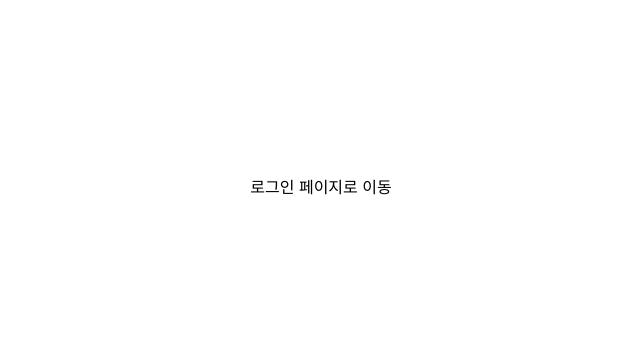
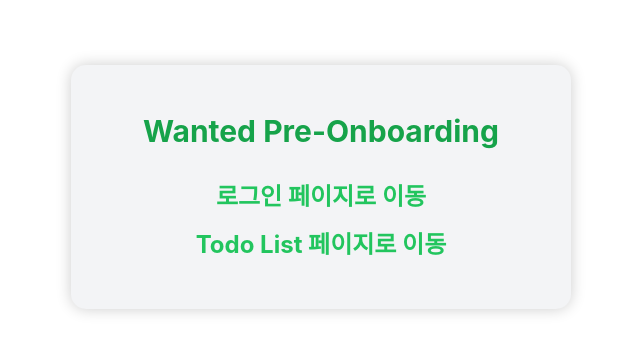
Before and after one commit to ijaesin/wanted-pre-onboarding-frontend, a React (Create React App) app: page / in a window 1280 px wide. Shown: the part 213-566 px from the top of the page, without its empty margins (319-959 px from the left). Built offline with nearby package versions, Linux system fonts and the light colour scheme.

Commit message:
todo 페이지 생성, 메인 페이지 스타일 추가

```diff
--- a/src/App.tsx
+++ b/src/App.tsx
@@ -2,8 +2,9 @@
 import "./App.css";
 import { Routes, Route } from "react-router-dom";
 import MainPage from "./pages/MainPage";
-import SigninPage from "./pages/SigninPage";
-import SignupPage from "./pages/SignupPage";
+import SigninPage from "./pages/auth/SigninPage";
+import SignupPage from "./pages/auth/SignupPage";
+import TodoPage from "./pages/todo/TodoPage";
 
 function App() {
   return (
@@ -12,6 +13,7 @@
         <Route path="/" element={<MainPage />} />
         <Route path="/signin" element={<SigninPage />} />
         <Route path="/signup" element={<SignupPage />} />
+        <Route path="/todo" element={<TodoPage />} />
       </Routes>
     </div>
   );
--- a/src/components/auth/AuthTemplate.tsx
+++ b/src/components/auth/AuthTemplate.tsx
@@ -1,6 +1,7 @@
 import React, { useEffect } from "react";
 import { useNavigate } from "react-router-dom";
 import getToken from "../../lib/auth/getToken";
+import Logo from "../common/Logo";
 
 interface AuthTemplateProps {
   children: React.ReactNode;
@@ -17,9 +18,7 @@
 
   return (
     <div className="w-[500px] bg-gray-100 rounded-[15px] shadow-[0_0_15px_rgba(0,0,0,0.2)] py-12 px-10">
-      <div className="mb-8 text-3xl font-bold text-center text-green-600">
-        Wanted Pre-Onboarding
-      </div>
+      <Logo />
       {children}
     </div>
   );
--- a/src/components/auth/LoginForm.tsx
+++ b/src/components/auth/LoginForm.tsx
@@ -4,7 +4,7 @@
 import { signIn } from "../../api/auth/auth";
 import Error from "./Error";
 import { useNavigate } from "react-router-dom";
-import validate from "../validation/validation";
+import validate from "../../lib/validation/validation";
 
 export default function LoginForm() {
   const [email, setEmail] = useState("");
--- a/src/components/auth/RegisterForm.tsx
+++ b/src/components/auth/RegisterForm.tsx
@@ -4,7 +4,7 @@
 import { signUp } from "../../api/auth/auth";
 import Error from "./Error";
 import { useNavigate } from "react-router-dom";
-import validate from "../validation/validation";
+import validate from "../../lib/validation/validation";
 
 export default function RegisterForm() {
   const [email, setEmail] = useState("");
--- /dev/null
+++ b/src/components/common/Logo.tsx
@@ -0,0 +1,7 @@
+export default function Logo() {
+  return (
+    <div className="mb-8 text-3xl font-bold text-center text-green-600">
+      Wanted Pre-Onboarding
+    </div>
+  );
+}
--- a/src/pages/MainPage.tsx
+++ b/src/pages/MainPage.tsx
@@ -1,9 +1,22 @@
 import { Link } from "react-router-dom";
+import Logo from "../components/common/Logo";
 
 export default function MainPage() {
   return (
-    <div>
-      <Link to="/signin">로그인 페이지로 이동</Link>
+    <div className="w-[500px] bg-gray-100 rounded-[15px] shadow-[0_0_15px_rgba(0,0,0,0.2)] py-12 px-10">
+      <Logo />
+      <Link
+        to="/signin"
+        className="block mb-4 text-2xl font-bold text-center text-green-500 hover:text-green-600"
+      >
+        로그인 페이지로 이동
+      </Link>
+      <Link
+        to="/todo"
+        className="block text-2xl font-bold text-center text-green-500 hover:text-green-600"
+      >
+        Todo List 페이지로 이동
+      </Link>
     </div>
   );
 }
--- a/src/pages/SigninPage.tsx
+++ b/src/pages/auth/SigninPage.tsx
@@ -1,4 +1,4 @@
-import LoginForm from "../components/auth/LoginForm";
+import LoginForm from "../../components/auth/LoginForm";
 
 export default function SigninPage() {
   return <LoginForm />;
--- a/src/pages/SignupPage.tsx
+++ b/src/pages/auth/SignupPage.tsx
@@ -1,4 +1,4 @@
-import RegisterForm from "../components/auth/RegisterForm";
+import RegisterForm from "../../components/auth/RegisterForm";
 
 export default function SignupPage() {
   return <RegisterForm />;
--- /dev/null
+++ b/src/pages/todo/TodoPage.tsx
@@ -0,0 +1,15 @@
+import { useEffect } from "react";
+import { useNavigate } from "react-router-dom";
+import getToken from "../../lib/auth/getToken";
+
+export default function TodoPage() {
+  const navigate = useNavigate();
+
+  useEffect(() => {
+    if (!getToken("accessToken")) {
+      navigate("/signin");
+    }
+  }, [navigate]);
+
+  return <div>Todo Page</div>;
+}
```
Also changed, not shown: src/lib/validation/validation.ts (renamed from src/components/validation/validation.ts).
